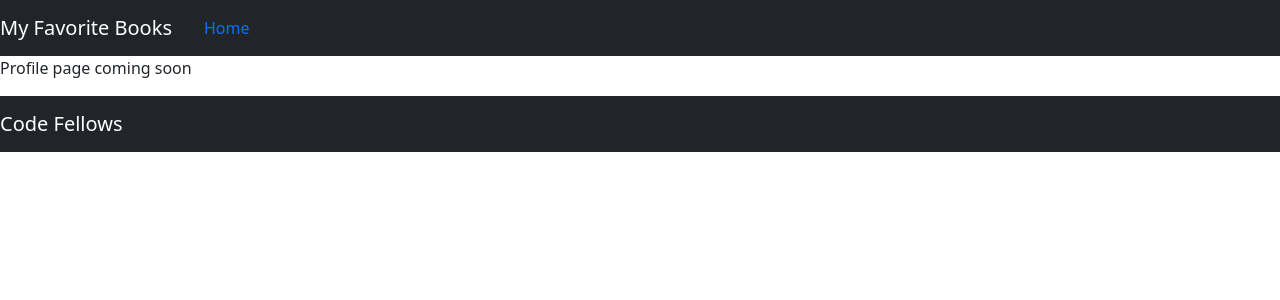
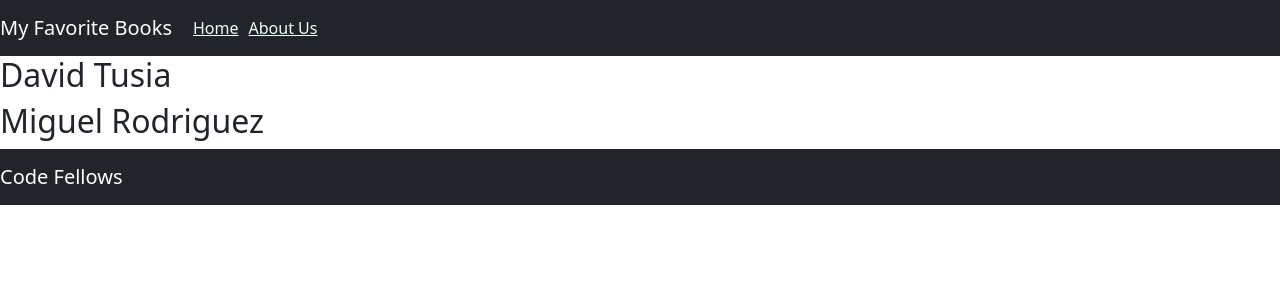
Before and after one commit to dftjr/can-of-books-frontend, a React (Create React App) app: page /about in a window 1280 px wide. Shown: the top 300 px of the page. Built offline with nearby package versions, Linux system fonts and the light colour scheme; no server answers.

Commit message:
Lab11-checklist3 code complete

```diff
--- a/src/About.js
+++ b/src/About.js
@@ -4,8 +4,13 @@
 
   render() {
     /* TODO: render information about the developers */
-    return <p>Profile page coming soon</p>
-  }
+    return (
+      <>
+        <h2>David Tusia</h2>
+        <h2>Miguel Rodriguez</h2>
+      </>
+    );
+  };
 };
 
 export default Profile;
--- a/src/App.js
+++ b/src/App.js
@@ -18,8 +18,7 @@
           <Header />
           <Routes>
             <Route exact path="/" element={<BestBooks />}></Route>
-            {/* PLACEHOLDER: add a route with a path of '/about' that renders the `About` component */}
-            <Route exact path="/About" element={<About />}></Route>
+            <Route exact path="/about" element={<About />}></Route>
           </Routes>
           <Footer />
         </Router>
--- /dev/null
+++ b/src/BestBooks.css
@@ -0,0 +1,3 @@
+.container {
+    width: 600px;
+}
--- a/src/BestBooks.js
+++ b/src/BestBooks.js
@@ -1,7 +1,10 @@
 import React from 'react';
 import Carousel from 'react-bootstrap/Carousel';
 import axios from 'axios';
+import './BestBooks.css';
 import { Container } from 'react-bootstrap';
+
+let SERVER = process.env.REACT_APP_SERVER;
 
 class BestBooks extends React.Component {
   constructor(props) {
@@ -14,7 +17,8 @@
   /* TODO: Make a GET request to your API to fetch all the books from the database  */
   getBooks = async () => {
     try {
-      let results = await axios.get(`${process.env.REACT_APP_SERVER}/books`);
+      let results = await axios.get(`${SERVER}/books`);
+      console.log(results);
       this.setState({
         books: results.data
       });
@@ -31,15 +35,16 @@
 
     /* TODO: render all the books in a Carousel */
     console.log(this.state.books);
-    let carouselItems = this.state.books.map((data, index) => (
-      <Carousel.Item key={index}>
+    let carouselItems = this.state.books.map((book, index) => (
+      <Carousel.Item key={book._id}>
         <img
-          src={data.picture}
-          alt={'hi'}
+          className="d-block w-100"
+          src="https://images.unsplash.com/photo-1541963463532-d68292c34b19?ixlib=rb-1.2.1&ixid=MnwxMjA3fDB8MHxwaG90by1wYWdlfHx8fGVufDB8fHx8&auto=format&fit=crop&w=688&q=80"
+          alt="Books"
         />
         <Carousel.Caption>
-          <h3>Title:: {data.title}</h3>
-          <h3>Description: {data.description}</h3>
+          <h3>Title: {book.title}</h3>
+          <h3>Description: {book.description}</h3>
         </Carousel.Caption>
       </Carousel.Item>
     ))
--- a/src/Footer.js
+++ b/src/Footer.js
@@ -4,7 +4,7 @@
 class Footer extends React.Component {
   render() {
     return (
-      <Navbar collapseOnSelect expand="lg" bg="dark" variant="dark">
+      <Navbar collapseOnSelect className="footerData" expand="lg" bg="dark" variant="dark">
         <Navbar.Brand>Code Fellows</Navbar.Brand>
       </Navbar>
     )
--- /dev/null
+++ b/src/Header.css
@@ -0,0 +1,9 @@
+.nav-link1 {
+    color: azure;
+    padding: 5px;
+}
+
+.nav-link2 {
+    color: azure;
+    padding: 5px;
+}
--- a/src/Header.js
+++ b/src/Header.js
@@ -1,14 +1,15 @@
 import React from 'react';
 import { Navbar, NavItem } from 'react-bootstrap';
 import { Link } from "react-router-dom";
+import './Header.css';
 
 class Header extends React.Component {
   render() {
     return (
       <Navbar collapseOnSelect expand="lg" bg="dark" variant="dark">
         <Navbar.Brand>My Favorite Books</Navbar.Brand>
-        <NavItem><Link to="/" className="nav-link">Home</Link></NavItem>
-        {/* PLACEHOLDER: render a navigation link to the about page */}
+        <NavItem><Link to="/" className="nav-link1">Home</Link></NavItem>
+        <NavItem><Link to="/about" className="nav-link2">About Us</Link></NavItem>
       </Navbar>
     )
   }
```
Also changed, not shown: 1 other file (tests, documents, lock files or other folders).
